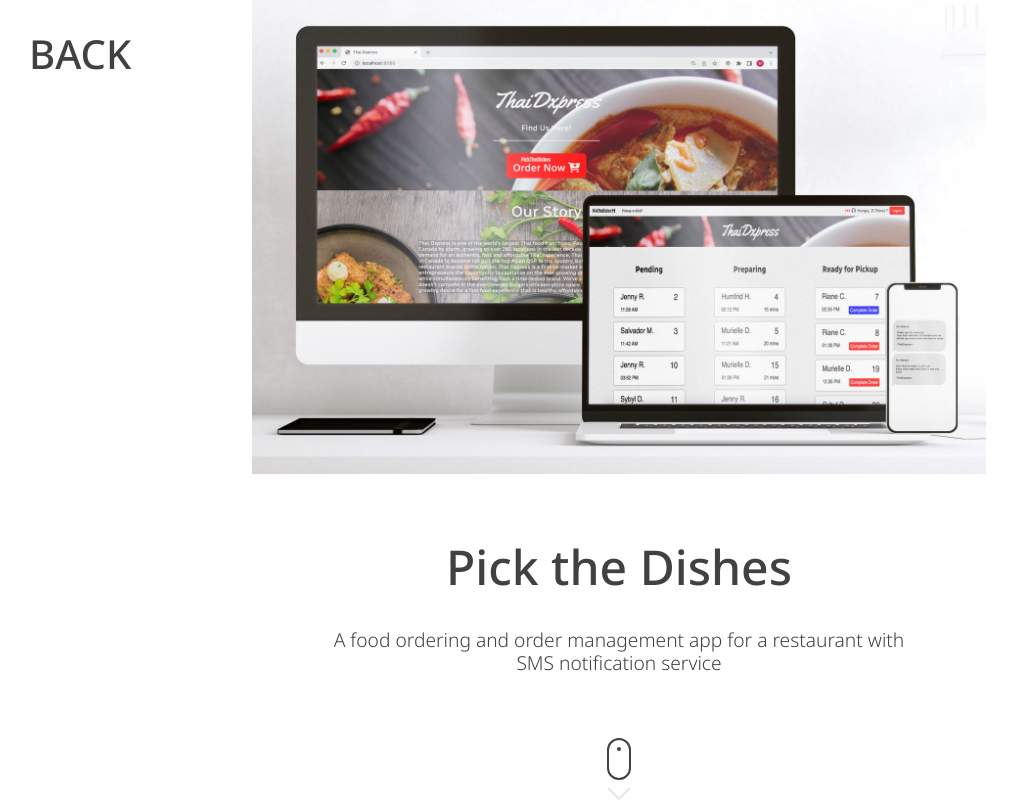
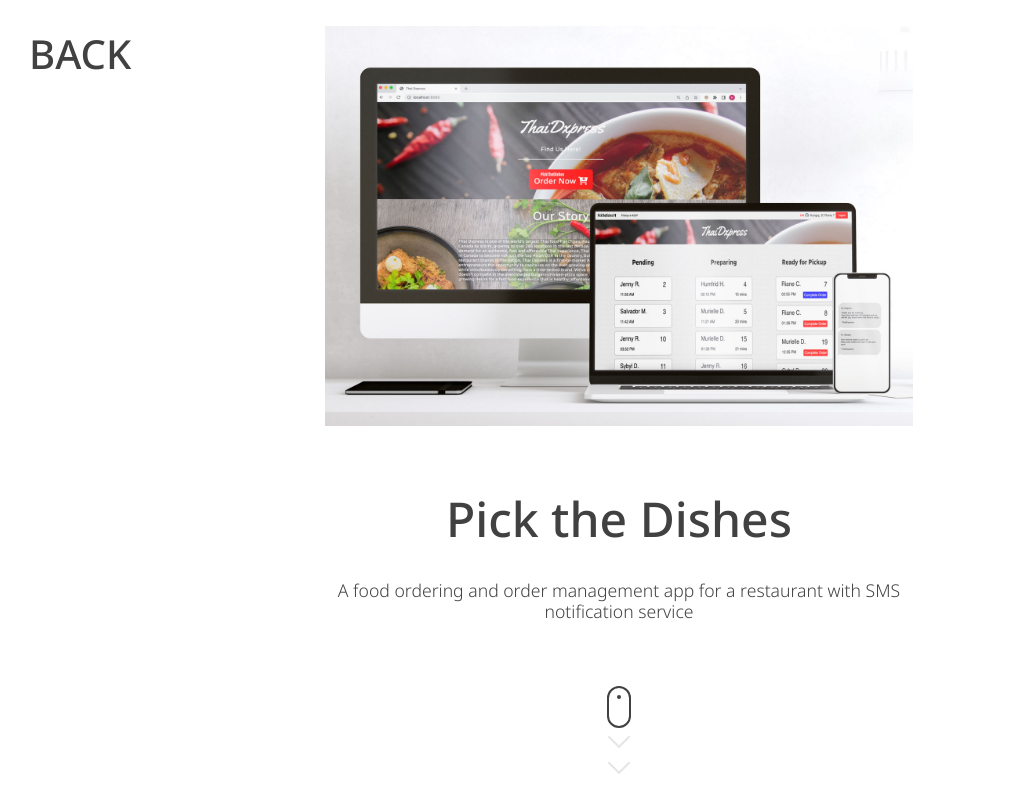
Before and after one commit to IamHPark/myportfolio, a React (Create React App) app: page /projects/1 in a window 1280 px wide. Shown: the top 802 px of the page, without its empty margins (21-1038 px from the left). Built offline with nearby package versions, Linux system fonts and the light colour scheme.

Commit message:
change fontsize and img height

```diff
--- a/src/components/Detail.scss
+++ b/src/components/Detail.scss
@@ -1,6 +1,6 @@
 $fontColor: rgb(65 65 65);
 $pointColor: #FE464B;
-$fontSize: 1.2rem;
+$fontSize: 1.1rem;
 
 
 .title {
@@ -11,8 +11,9 @@
     justify-content: center;
 
     .project-img {
+      height: 50%;
+      max-height: 500px;
       margin-top: 5%;
-      height: 500px;
     }
 
 
```
